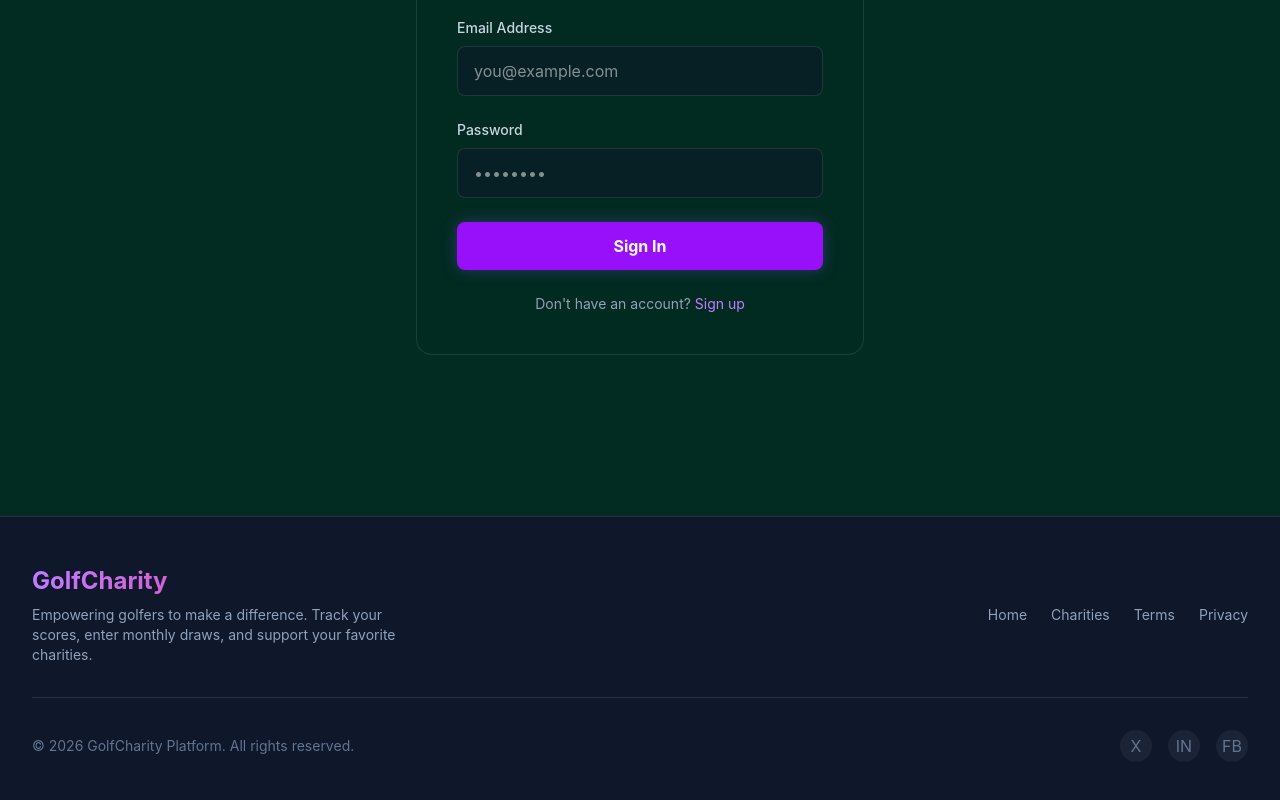
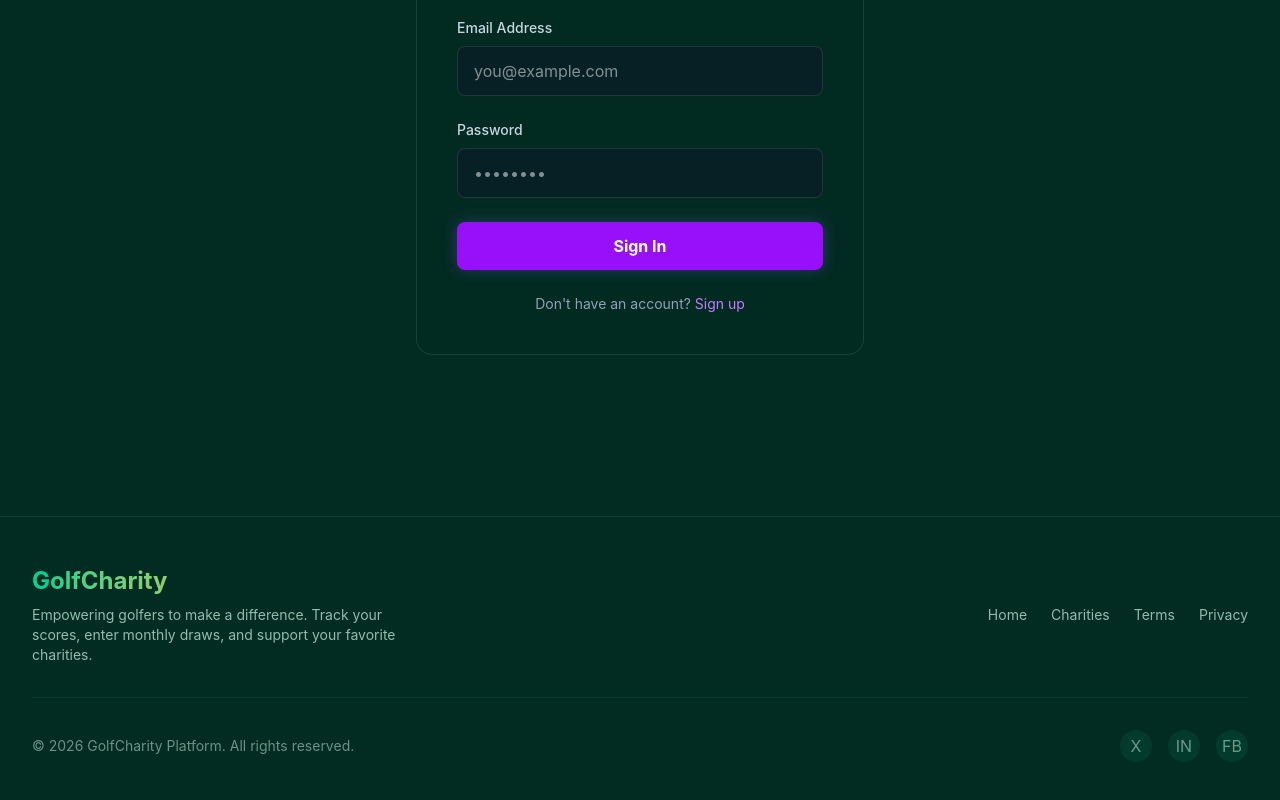
Before and after one commit to rahulll-rai/golf-charity-platform, a React (Vite) app in the folder client/: page /login in a window 1280 px wide. Shown: the part 284-1084 px from the top of the page. Built offline with nearby package versions, Linux system fonts and the light colour scheme; no server answers.

Commit message:
Fix Navbar and Footer colors to match theme

```diff
--- a/client/src/components/Footer.jsx
+++ b/client/src/components/Footer.jsx
@@ -3,35 +3,35 @@ import { Link } from "react-router-dom";
 
 const Footer = () => {
   return (
-    <footer className="bg-slate-900 border-t border-white/10 py-12 mt-20">
+    <footer className="bg-[#022c22] border-t border-emerald-500/20 py-12 mt-20 relative z-10">
       <div className="max-w-7xl mx-auto px-4 sm:px-6 lg:px-8">
         <div className="flex flex-col md:flex-row justify-between items-center">
           <div className="mb-6 md:mb-0 text-center md:text-left">
-            <h2 className="text-2xl font-bold bg-clip-text text-transparent bg-gradient-to-r from-purple-400 to-pink-600">
+            <h2 className="text-2xl font-bold bg-clip-text text-transparent bg-gradient-to-r from-emerald-400 to-amber-400">
               GolfCharity
             </h2>
-            <p className="text-slate-400 mt-2 text-sm max-w-sm">
+            <p className="text-emerald-100/70 mt-2 text-sm max-w-sm">
               Empowering golfers to make a difference. Track your scores, enter monthly draws, and support your favorite charities.
             </p>
           </div>
 
-          <div className="flex space-x-6 text-sm text-slate-400">
-            <Link to="/" className="hover:text-purple-400 transition-colors">Home</Link>
-            <Link to="/charities" className="hover:text-purple-400 transition-colors">Charities</Link>
-            <a href="#" className="hover:text-purple-400 transition-colors">Terms</a>
-            <a href="#" className="hover:text-purple-400 transition-colors">Privacy</a>
+          <div className="flex space-x-6 text-sm text-emerald-100/70">
+            <Link to="/" className="hover:text-amber-400 transition-colors">Home</Link>
+            <Link to="/charities" className="hover:text-amber-400 transition-colors">Charities</Link>
+            <a href="#" className="hover:text-amber-400 transition-colors">Terms</a>
+            <a href="#" className="hover:text-amber-400 transition-colors">Privacy</a>
           </div>
         </div>
 
-        <div className="border-t border-white/10 mt-8 pt-8 flex flex-col md:flex-row justify-between items-center">
-          <p className="text-slate-500 text-sm">
+        <div className="border-t border-emerald-500/10 mt-8 pt-8 flex flex-col md:flex-row justify-between items-center">
+          <p className="text-emerald-100/50 text-sm">
             &copy; {new Date().getFullYear()} GolfCharity Platform. All rights reserved.
           </p>
-          <div className="flex space-x-4 mt-4 md:mt-0 text-slate-500">
+          <div className="flex space-x-4 mt-4 md:mt-0 text-emerald-100/50">
             {/* Social Icons Placeholders */}
-            <div className="w-8 h-8 rounded-full bg-white/5 hover:bg-white/10 flex items-center justify-center cursor-pointer transition-colors">X</div>
-            <div className="w-8 h-8 rounded-full bg-white/5 hover:bg-white/10 flex items-center justify-center cursor-pointer transition-colors">IN</div>
-            <div className="w-8 h-8 rounded-full bg-white/5 hover:bg-white/10 flex items-center justify-center cursor-pointer transition-colors">FB</div>
+            <div className="w-8 h-8 rounded-full bg-emerald-500/10 hover:bg-amber-500/20 hover:text-amber-400 flex items-center justify-center cursor-pointer transition-colors">X</div>
+            <div className="w-8 h-8 rounded-full bg-emerald-500/10 hover:bg-amber-500/20 hover:text-amber-400 flex items-center justify-center cursor-pointer transition-colors">IN</div>
+            <div className="w-8 h-8 rounded-full bg-emerald-500/10 hover:bg-amber-500/20 hover:text-amber-400 flex items-center justify-center cursor-pointer transition-colors">FB</div>
           </div>
         </div>
       </div>
--- a/client/src/components/Navbar.jsx
+++ b/client/src/components/Navbar.jsx
@@ -26,22 +26,22 @@ const Navbar = () => {
       <div className="max-w-7xl mx-auto px-4 sm:px-6 lg:px-8">
         <div className="flex items-center justify-between h-20">
           <div className="flex items-center">
-            <Link to="/" onClick={closeMenu} className="text-2xl font-bold bg-clip-text text-transparent bg-gradient-to-r from-purple-400 to-pink-600">
+            <Link to="/" onClick={closeMenu} className="text-2xl font-bold bg-clip-text text-transparent bg-gradient-to-r from-emerald-400 to-amber-400">
               GolfCharity
             </Link>
           </div>
           <div className="hidden md:block">
             <div className="ml-10 flex items-baseline space-x-8">
-              <Link to="/charities" className="hover:text-purple-400 px-3 py-2 rounded-md text-sm font-medium transition-colors">
+              <Link to="/charities" className="hover:text-amber-400 px-3 py-2 rounded-md text-sm font-medium transition-colors">
                 Charities
               </Link>
               {user ? (
                 <>
-                  <Link to="/dashboard" className="hover:text-purple-400 px-3 py-2 rounded-md text-sm font-medium transition-colors">
+                  <Link to="/dashboard" className="hover:text-amber-400 px-3 py-2 rounded-md text-sm font-medium transition-colors">
                     Dashboard
                   </Link>
                   {user.role === "admin" && (
-                    <Link to="/admin" className="hover:text-purple-400 px-3 py-2 rounded-md text-sm font-medium transition-colors">
+                    <Link to="/admin" className="hover:text-amber-400 px-3 py-2 rounded-md text-sm font-medium transition-colors">
                       Admin
                     </Link>
                   )}
@@ -54,12 +54,12 @@ const Navbar = () => {
                 </>
               ) : (
                 <>
-                  <Link to="/login" className="hover:text-purple-400 px-3 py-2 rounded-md text-sm font-medium transition-colors">
+                  <Link to="/login" className="hover:text-amber-400 px-3 py-2 rounded-md text-sm font-medium transition-colors">
                     Login
                   </Link>
                   <Link
                     to="/register"
-                    className="bg-purple-600 hover:bg-purple-700 text-white px-5 py-2 rounded-full text-sm font-medium transition-all shadow-[0_0_15px_rgba(139,92,246,0.5)]"
+                    className="bg-emerald-600 hover:bg-emerald-500 text-white px-5 py-2 rounded-full text-sm font-medium transition-all shadow-[0_0_15px_rgba(16,185,129,0.5)]"
                   >
                     Get Started
                   </Link>
@@ -93,16 +93,16 @@ const Navbar = () => {
       {isOpen && (
         <div className="md:hidden glass border-t border-white/10" id="mobile-menu">
           <div className="px-2 pt-2 pb-3 space-y-1 sm:px-3 flex flex-col items-center">
-            <Link to="/charities" onClick={closeMenu} className="text-white hover:text-purple-400 block px-3 py-2 rounded-md text-base font-medium transition-colors w-full text-center">
+            <Link to="/charities" onClick={closeMenu} className="text-white hover:text-amber-400 block px-3 py-2 rounded-md text-base font-medium transition-colors w-full text-center">
               Charities
             </Link>
             {user ? (
               <>
-                <Link to="/dashboard" onClick={closeMenu} className="text-white hover:text-purple-400 block px-3 py-2 rounded-md text-base font-medium transition-colors w-full text-center">
+                <Link to="/dashboard" onClick={closeMenu} className="text-white hover:text-amber-400 block px-3 py-2 rounded-md text-base font-medium transition-colors w-full text-center">
                   Dashboard
                 </Link>
                 {user.role === "admin" && (
-                  <Link to="/admin" onClick={closeMenu} className="text-white hover:text-purple-400 block px-3 py-2 rounded-md text-base font-medium transition-colors w-full text-center">
+                  <Link to="/admin" onClick={closeMenu} className="text-white hover:text-amber-400 block px-3 py-2 rounded-md text-base font-medium transition-colors w-full text-center">
                     Admin
                   </Link>
                 )}
@@ -115,13 +115,13 @@ const Navbar = () => {
               </>
             ) : (
               <>
-                <Link to="/login" onClick={closeMenu} className="text-white hover:text-purple-400 block px-3 py-2 rounded-md text-base font-medium transition-colors w-full text-center">
+                <Link to="/login" onClick={closeMenu} className="text-white hover:text-amber-400 block px-3 py-2 rounded-md text-base font-medium transition-colors w-full text-center">
                   Login
                 </Link>
                 <Link
                   to="/register"
                   onClick={closeMenu}
-                  className="mt-4 bg-purple-600 hover:bg-purple-700 text-white w-full max-w-[200px] text-center px-5 py-2 rounded-full text-base font-medium transition-all shadow-[0_0_15px_rgba(139,92,246,0.5)]"
+                  className="mt-4 bg-emerald-600 hover:bg-emerald-500 text-white w-full max-w-[200px] text-center px-5 py-2 rounded-full text-base font-medium transition-all shadow-[0_0_15px_rgba(16,185,129,0.5)]"
                 >
                   Get Started
                 </Link>
```
